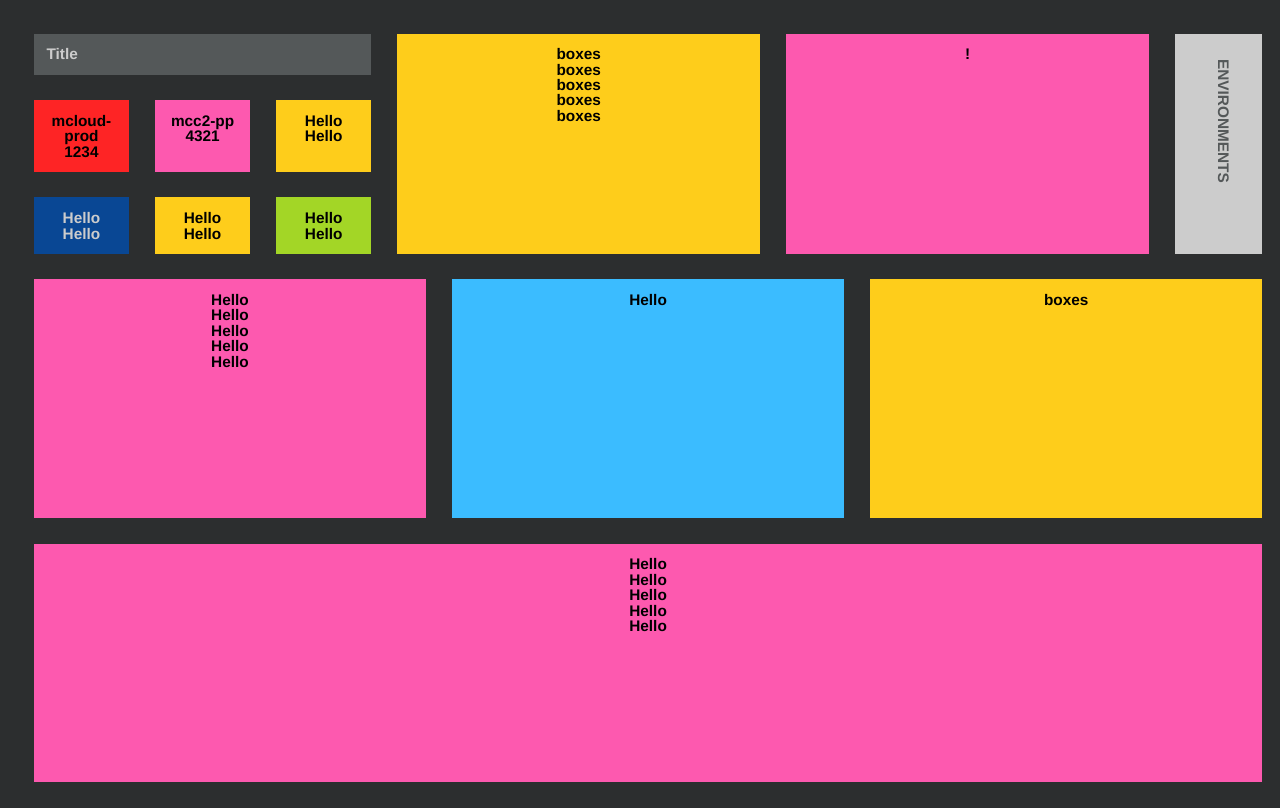
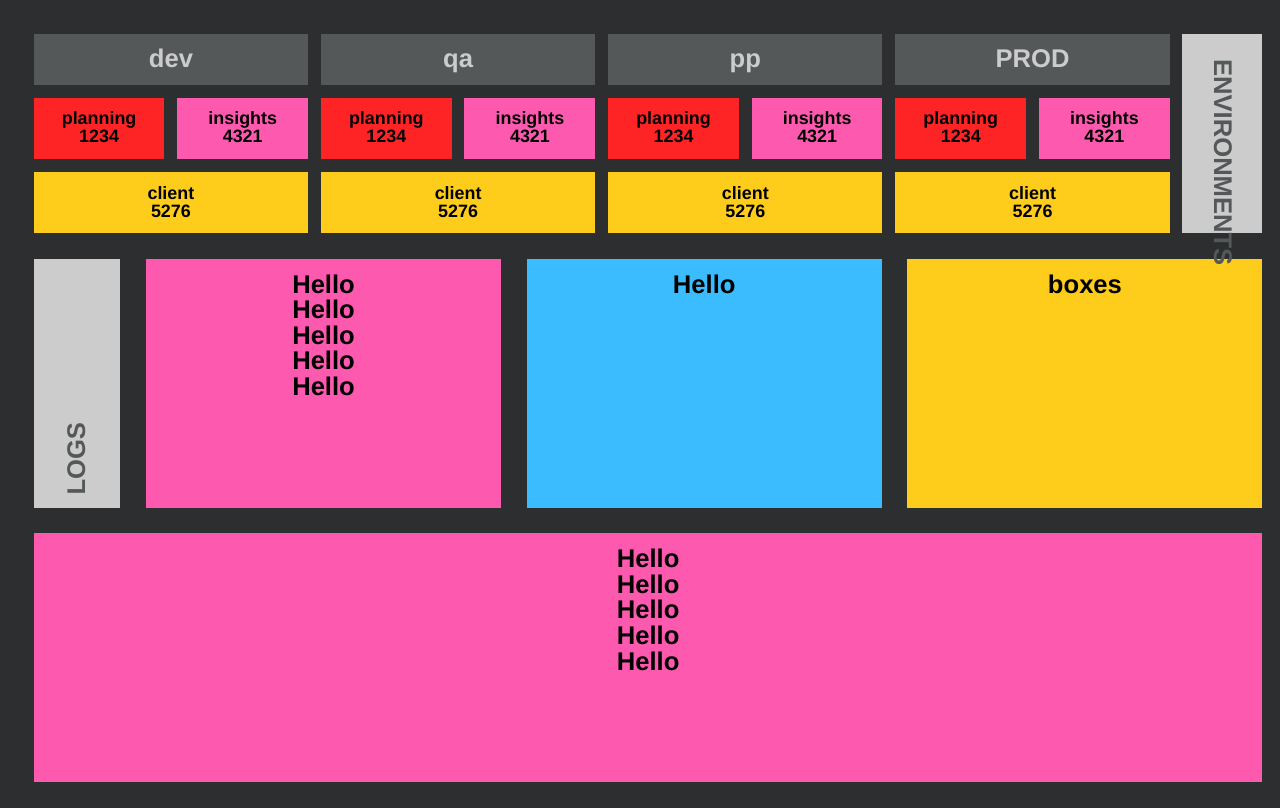
Before and after one commit to birgitta410/rubikator, a website: page design/index.html in a window 1280 px wide. Drawn offline with Linux system fonts and the light colour scheme.

Commit message:
Allow smaller font sizes and left categories

```diff
--- a/design/index.html
+++ b/design/index.html
@@ -15,22 +15,53 @@
 
         <div class="flex-row small">
             <div class="flex-column">
-                <div class="flex-row title">
-                    Title
+                <div class="flex-row details title">
+                    dev
                 </div>
                 <div class="flex-row">
-                    <div class="content flex-column red"><div>mcloud-prod</br>1234</div></div>
-                    <div class="content flex-column pink"><div>mcc2-pp</br>4321</div></div>
-                    <div class="content flex-column yellow"><div>Hello</br>Hello</div></div>
+                    <div class="content flex-column detail red"><div>planning</br>1234</div></div>
+                    <div class="content flex-column detail pink"><div>insights</br>4321</div></div>
                 </div>
                 <div class="flex-row">
-                    <div class="content flex-column dark-blue"><div>Hello</br>Hello</div></div>
-                    <div class="content flex-column yellow"><div>Hello</br>Hello</div></div>
-                    <div class="content flex-column green"><div>Hello</br>Hello</div></div>
+                    <div class="content flex-column detail yellow"><div>client</br>5276</div></div>
                 </div>
             </div>
-            <div class="flex-column content yellow"><div>boxes</br>boxes</br>boxes</br>boxes</br>boxes</div></div>
-            <div class="flex-column content pink"><div>!</div></div>
+            <div class="flex-column">
+                <div class="flex-row details title">
+                    qa
+                </div>
+                <div class="flex-row">
+                    <div class="content flex-column detail red"><div>planning</br>1234</div></div>
+                    <div class="content flex-column detail pink"><div>insights</br>4321</div></div>
+                </div>
+                <div class="flex-row">
+                    <div class="content flex-column detail yellow"><div>client</br>5276</div></div>
+                </div>
+            </div>
+            <div class="flex-column">
+                <div class="flex-row details title">
+                    pp
+                </div>
+                <div class="flex-row">
+                    <div class="content flex-column detail red"><div>planning</br>1234</div></div>
+                    <div class="content flex-column detail pink"><div>insights</br>4321</div></div>
+                </div>
+                <div class="flex-row">
+                    <div class="content flex-column detail yellow"><div>client</br>5276</div></div>
+                </div>
+            </div>
+            <div class="flex-column">
+                <div class="flex-row details title">
+                    PROD
+                </div>
+                <div class="flex-row">
+                    <div class="content flex-column detail red"><div>planning</br>1234</div></div>
+                    <div class="content flex-column detail pink"><div>insights</br>4321</div></div>
+                </div>
+                <div class="flex-row">
+                    <div class="content flex-column detail yellow"><div>client</br>5276</div></div>
+                </div>
+            </div>
             <div class="category">
                 <div class="rotate">ENVIRONMENTS</div>
             </div>
@@ -38,6 +69,9 @@
         </div>
 
         <div class="flex-row">
+            <div class="category left">
+                <div class="rotate">LOGS</div>
+            </div>
             <div class="flex-column content pink"><div>Hello</br>Hello</br>Hello</br>Hello</br>Hello</div></div>
             <div class="flex-column content blue"><div>Hello</div></div>
             <div class="flex-column content yellow"><div>boxes</div></div>
--- a/design/rubikator.css
+++ b/design/rubikator.css
@@ -16,7 +16,7 @@ html {
 
 @media (max-width: 2500px) {
     html {
-        font-size: 1.2vw;
+        font-size: 2vw;
     }
 }
 
@@ -73,6 +73,10 @@ div {
     -webkit-flex: 10;
     -ms-flex: 10;
     flex: 10;
+    -webkit-justify-content: center;
+    -moz-justify-content: center;
+    justify-content: center;
+
 }
 
 .medium {
@@ -95,7 +99,14 @@ div {
     margin: 2vw 2vw 0 0;
 }
 
-.content >div {
+.content.detail {
+    margin: 1vw 1vw 0 0;
+}
+.content.detail > div {
+    font-size: 0.7rem;
+}
+
+.content > div {
     margin: 0;
     padding: 1vw;
 }
@@ -120,6 +131,10 @@ div {
     color: #ccc;
 }
 
+.title.details {
+    margin: 2vw 1vw 0 0;
+}
+
 .category {
     background-color: #ccc;
     color: #545859;
@@ -128,7 +143,6 @@ div {
     padding-left: 3vw;
     padding-top: 2vw;
 
-    /*margin-right: 0;*/
 }
 .category .rotate {
     transform-origin: top left;
@@ -139,6 +153,14 @@ div {
     display: inline-block;
     text-align: center;
     position: absolute;
+}
+
+.category.left .rotate {
+    transform-origin: bottom left;
+    -webkit-transform: rotate(-90deg);
+    -moz-transform: rotate(-90deg);
+    transform: rotate(-90deg);
+    bottom: 1vw;
 }
 
 .box-container {
```
